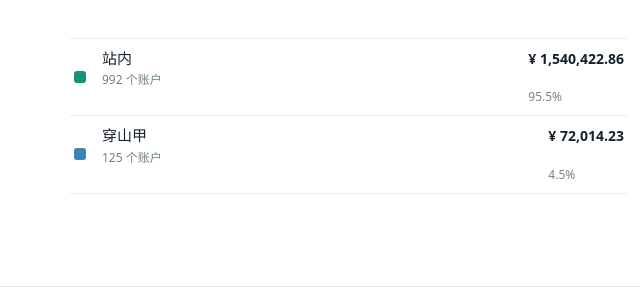
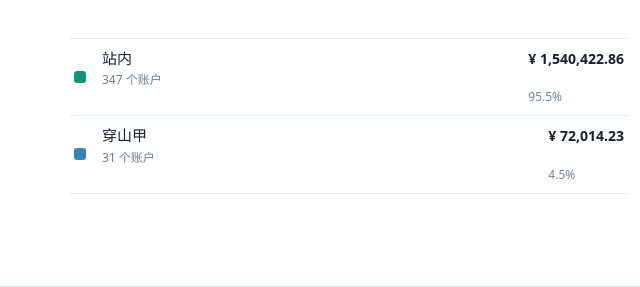
Before and after one commit to starkenshi/july-spend-composition, a plain HTML site: page index.html in a window 1280 px wide. Shown: the part 139-426 px from the top of the page, 509-1149 px from the left. Drawn offline with Linux system fonts and the light colour scheme.

Commit message:
Update placement data in index.html

```diff
--- a/index.html
+++ b/index.html
@@ -213,8 +213,8 @@
       placement: {
         label: '版位',
         items: [
-          { name: '站内', count: 992, value: 1540422.86, color: '#149477' },
-          { name: '穿山甲', count: 125, value: 72014.23, color: '#3b82b7' }
+          { name: '站内', count: 347, value: 1540422.86, color: '#149477' },
+          { name: '穿山甲', count: 31, value: 72014.23, color: '#3b82b7' }
         ]
       },
       bid: {
```
